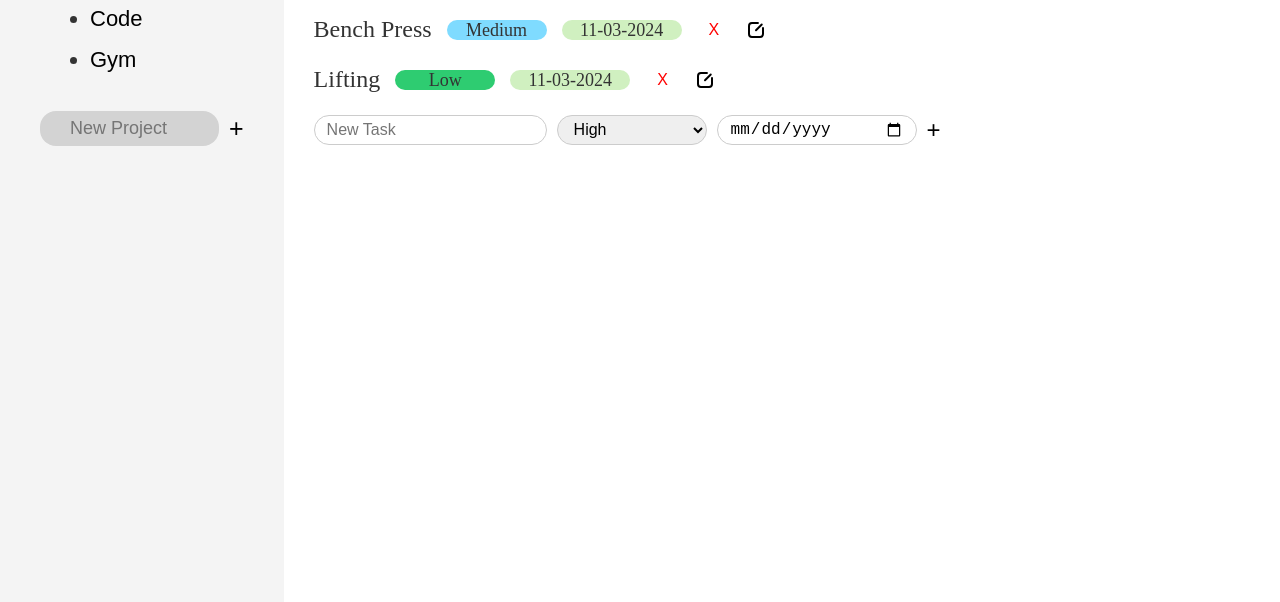
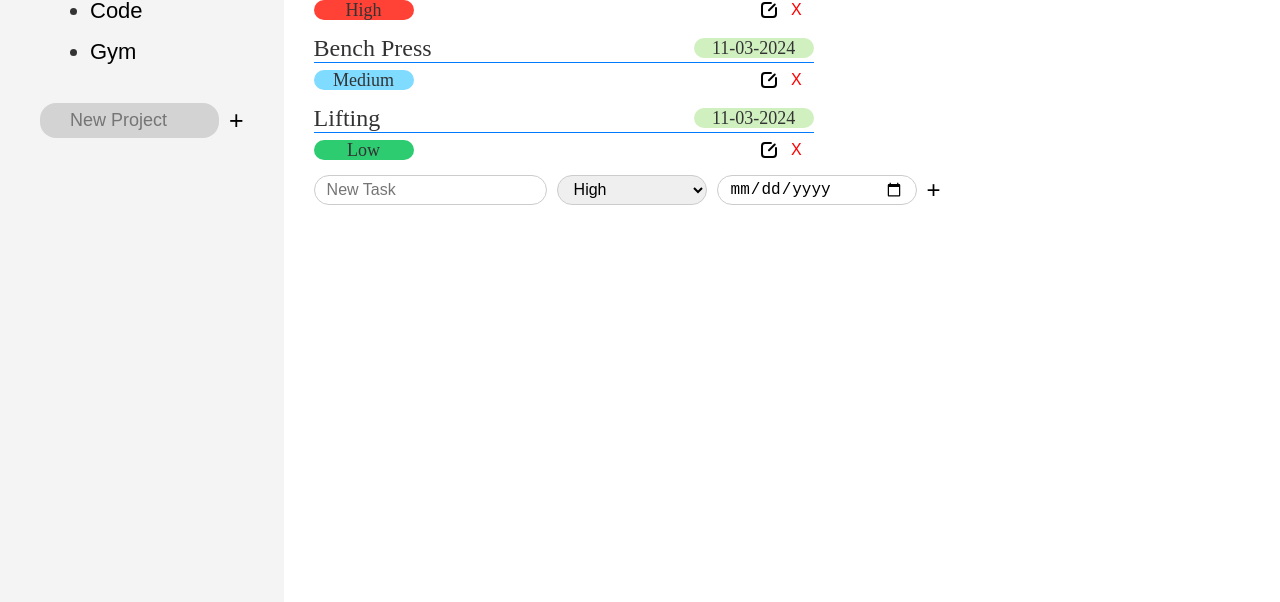
Before and after one commit to SamuelFerfort/to-do-list, a website built with webpack: page src/index.html in a window 1280 px wide. Shown: the part 198-800 px from the top of the page. Built offline with nearby package versions, Linux system fonts and the light colour scheme.

Commit message:
improved layout

```diff
--- a/src/index.js
+++ b/src/index.js
@@ -143,8 +143,30 @@ function displayTasks(project) {
   const tasksLeft = document.createElement("h1");
   tasksLeft.innerHTML = `${project.tasks.length} Tasks Remaining`;
   main.appendChild(tasksLeft);
+
   project.tasks.forEach((task) => {
+    // taskContainer
+    const div = document.createElement("div");
+    // taskBot includes priority delete and edit button
+
+    const taskBot = document.createElement("div");
+    const deleteBtn = document.createElement("button");
     const editBtn = document.createElement("button");
+    const priority = document.createElement("p");
+    taskBot.appendChild(priority)
+    taskBot.appendChild(editBtn)
+    taskBot.appendChild(deleteBtn)
+    taskBot.classList.add("bot")
+
+    // taskTop Includes title and date
+
+    const taskTop = document.createElement("div");
+    const taskTitle = document.createElement("h4")
+    const dateP = document.createElement("p");
+    taskTop.classList.add("top")
+    taskTop.appendChild(taskTitle);
+    taskTop.appendChild(dateP);
+    taskTitle.innerHTML = `${task.description}`;
     editBtn.classList.add("edit");
 
     editBtn.addEventListener("click", () => {
@@ -161,7 +183,6 @@ function displayTasks(project) {
         dialog.close();
       });
     });
-    const deleteBtn = document.createElement("button");
     deleteBtn.classList.add("delete");
     deleteBtn.innerHTML = "X";
     deleteBtn.addEventListener("click", () => {
@@ -169,26 +190,20 @@ function displayTasks(project) {
       displayTasks(project);
       createTaskForm(project);
     });
-    const div = document.createElement("div");
-    const p = document.createElement("p");
-    p.innerHTML = ` ${task.priority}`;
+    priority.innerHTML = ` ${task.priority}`;
     if (task.priority == "High") {
-      p.classList.add("high");
+      priority.classList.add("high");
     } else if (task.priority == "Medium") {
-      p.classList.add("medium");
+      priority.classList.add("medium");
     } else {
-      p.classList.add("low");
+      priority.classList.add("low");
     }
-    const dateP = document.createElement("p");
     dateP.classList.add("date");
     dateP.innerHTML = `${task.dueDate}`;
 
     div.classList.add("taskDiv");
-    div.innerHTML = `${task.description}`;
-    div.appendChild(p);
-    div.appendChild(dateP);
-    div.appendChild(deleteBtn);
-    div.appendChild(editBtn);
+    div.appendChild(taskTop);
+    div.appendChild(taskBot);
 
     main.appendChild(div);
   });
@@ -211,10 +226,9 @@ const gymTask1 = new Task("Cardio", "High", "11-03-2024");
 const gymTask2 = new Task("Bench Press", "Medium", "11-03-2024");
 const gymTask3 = new Task("Lifting", "Low", "11-03-2024");
 
-gym.addTask(gymTask1)
-gym.addTask(gymTask2)
-gym.addTask(gymTask3)
-
+gym.addTask(gymTask1);
+gym.addTask(gymTask2);
+gym.addTask(gymTask3);
 
 function populatePage(defaultProject) {
   // Create a default project
@@ -226,8 +240,6 @@ function populatePage(defaultProject) {
 
   ul.appendChild(li);
   li.appendChild(button);
-
-
 
   button.addEventListener("click", () => {
     main.innerHTML = "";
@@ -247,5 +259,4 @@ function populatePage(defaultProject) {
 document.addEventListener("DOMContentLoaded", function () {
   populatePage(code);
   populatePage(gym);
-
 });
--- a/src/styles.css
+++ b/src/styles.css
@@ -13,9 +13,24 @@ body {
     "sidebar header"
     "sidebar main";
 }
+.top {
+  display: flex;
+  justify-content: space-between;
+  align-items: center;
+  border-bottom: 1px lightgray;
+}
+
+h4 {
+  font-weight: 400;
+}
+.bot {
+  display: flex;
+  align-items: center;
+  border-top: 1px solid #007bff;
+}
 
 header {
-  background-color: #3498db;
+  background-color: #007bff;
   grid-area: header;
   display: flex;
   align-items: center;
@@ -38,17 +53,16 @@ main {
   gap: 20px;
   color: #333333;
 }
-main div {
+.taskDiv {
   font-size: 24px;
   display: flex;
-  gap: 15px;
-  height: 30px;
 
-  align-items: center;
+  height: 50px;
+  width: 500px;
+  flex-direction: column;
 }
 p {
   width: max-content;
-  display: block;
 }
 main h1 {
   font-size: 30px;
@@ -69,7 +83,7 @@ main h1 {
   color: #007bff;
   text-shadow: 2px 2px 4px rgba(0, 0, 0, 0.2);
   letter-spacing: 1px;
-    margin: 10px 0;
+  margin: 2px 0;
 }
 h3 {
   margin-top: 70px;
@@ -174,6 +188,7 @@ li button:hover {
   background: url(./modify.svg) center / contain no-repeat;
   cursor: pointer;
   transition: transform 0.2s ease;
+  margin-left: auto;
 }
 .edit:hover {
   transform: scale(1.2); /* Scale the button when hovered */
```
Also changed, not shown: dist/bundle.js. Lines whose indentation alone changed are shown as unchanged.
